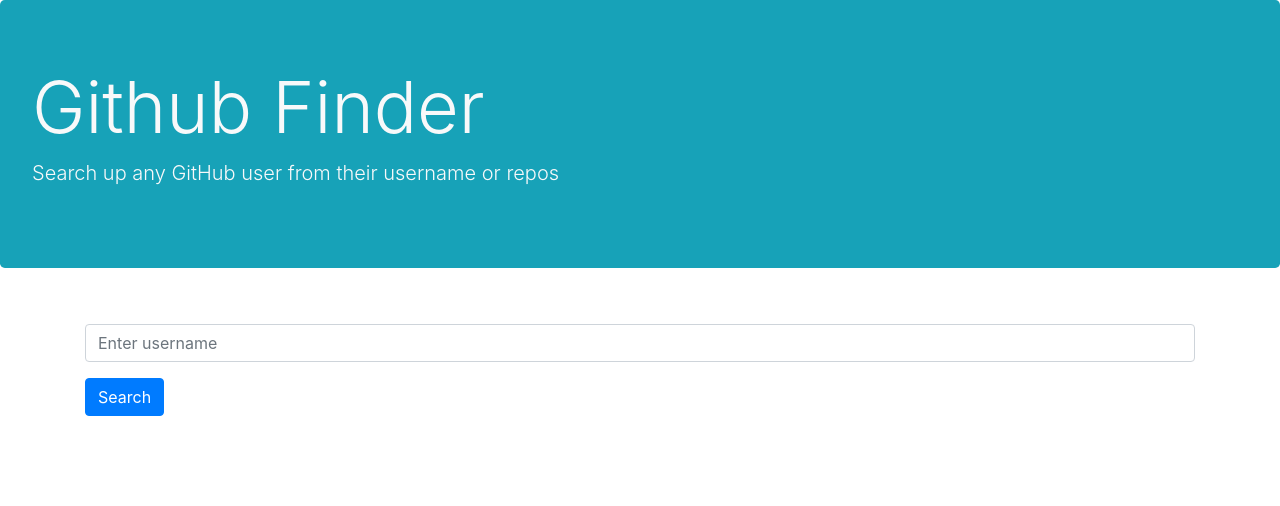
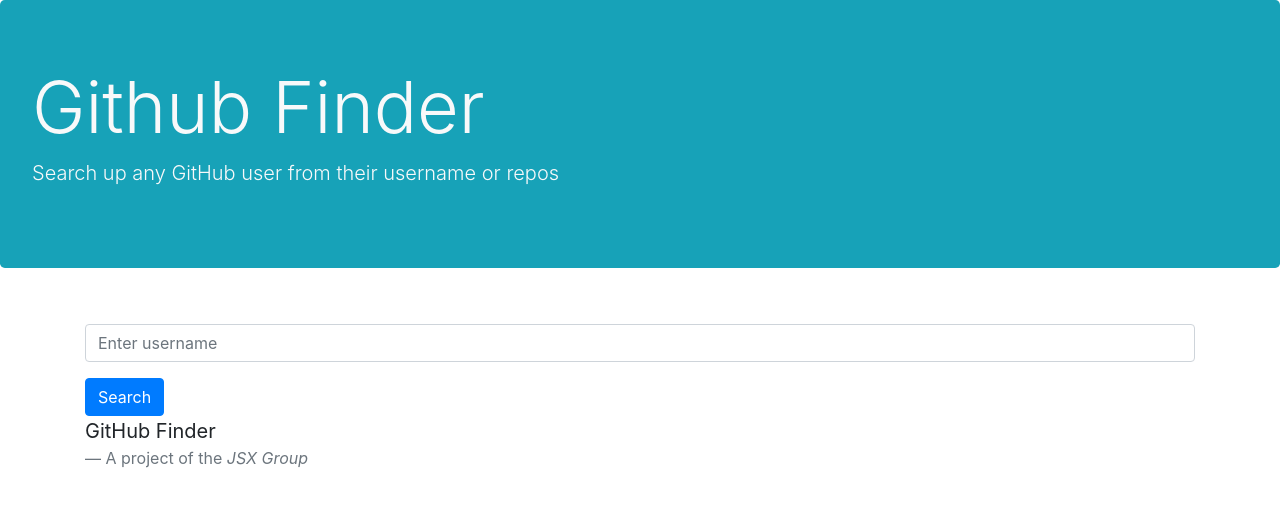
Before and after one commit to usman1100/github-finder, a React (Create React App) app: page / in a window 1280 px wide. Shown: the top 506 px of the page. Built offline with nearby package versions, Linux system fonts and the light colour scheme.

Commit message:
Refactored to have only thre components in App.js

```diff
--- a/src/App.js
+++ b/src/App.js
@@ -1,129 +1,20 @@
-import React from 'react';
+import React, { Component } from 'react'
+import Finder from "./components/pages/Finder"
+import About from "./components/pages/About"
 import Header from "./components/Header"
-import SearchButton from "./components/SearchButton"
-import SearchBox from './components/SearchBox';
-import CardContainer from './components/CardContainer';
-import Card from './components/Card';
-import Spinner from "./components/Spinner"
-import NotFoundText from './components/NotFoundText';
-import Alert from './components/Alert';
-import About from './components/pages/About';
 
-import {BrowserRouter as Router, Route, Switch, Link} from 'react-router-dom'
-
-
-class App extends React.Component {
-
-    constructor() {
-        super();
-
-        this.state = {
-            userList: [],
-            userName: "",
-            loading: false,
-            notFound: false,
-            alert: false
-        }
-    }
-
-    getUsersList = userName => {
-
-
-        // If user enters nothing
-        // Alert will be set to true inorder...
-        // ...to display the <Alert/> component
-        // NotFound will be set to true just ...
-        // ...  to get rid of it on that time
-        if (this.state.userName === "") {
-            this.setState({ alert: true });
-            return;
-        }
-
-        this.setState({ loading: true })
-        const url = `https://api.github.com/search/users?q=${this.state.userName}`
-
-        fetch(url)
-            .then(response => response.json())
-            .then(data => {
-                console.log(data['items'], "Data")
-                this.setState({ userList: data['items'] }, () => {
-
-
-                    // Making sure the userList value
-                    // is an array in all cases so it doesnt throw
-                    // an error ever
-                    if (this.state.userList === undefined)
-                        this.setState({ userList: [] })
-
-                    if (this.state.userList.length === 0) {
-                        // Incase of error
-                        // i.e Request fails or user is not found
-                        this.setState({ notFound: true, loading: false, alert: false })
-                    }
-
-                    else {
-                        // If everything goes smoothly
-                        this.setState({ loading: false, notFound: false, alert: false })
-                    }
-                })
-
-            })
-
-
-        console.log(this.state.userList, "Userlist")
-    }
-
-    setUserName = e => {
-        // Updating the username value
-        // obtained from the SearchBox component
-        this.setState({ userName: e.target.value }
-        )
-
-    }
-
+export default class App extends Component {
     render() {
-        const { notFound, loading, alert } = this.state;
         return (
-            <Router>
-            <div className="App">
-
-
-
-
-
+            <div>
 
                 <Header />
 
-                <Route path="/about" component={About}/>
+                <Finder/>
 
-
-                <>
-                    {alert && <Alert />}
-                    <SearchBox updateUserName={this.setUserName} />
-                    <SearchButton getUsers={this.getUsersList} />
-                    {
-                        loading ? <Spinner /> : // While loading is true show a spinner
-                            notFound ? <NotFoundText /> : // If search yields no results, notFound will be true and no users will be shown
-                                <CardContainer>
-                                    {
-                                        this.state.userList.map(user =>
-                                            <Card key={user.id} profile={user} />
-                                        )
-                                    }
-                                </CardContainer>
-                    }
-                </>
-
-
-
-
-
-
+                <About/>
 
             </div>
-            </Router>
-        );
+        )
     }
 }
-
-export default App;
--- /dev/null
+++ b/src/components/pages/Finder.jsx
@@ -0,0 +1,105 @@
+import React from 'react';
+import Header from "../Header"
+import SearchButton from "../SearchButton"
+import SearchBox from '../SearchBox';
+import CardContainer from '../CardContainer';
+import Card from '../Card';
+import Spinner from "../Spinner"
+import NotFoundText from '../NotFoundText';
+import Alert from '../Alert';
+
+
+class Finder extends React.Component {
+
+    constructor() {
+        super();
+
+        this.state = {
+            userList: [],
+            userName: "",
+            loading: false,
+            notFound: false,
+            alert: false
+        }
+    }
+
+    getUsersList = userName => {
+
+
+        // If user enters nothing
+        // Alert will be set to true inorder...
+        // ...to display the <Alert/> component
+        // NotFound will be set to true just ...
+        // ...  to get rid of it on that time
+        if (this.state.userName === "") {
+            this.setState({ alert: true });
+            return;
+        }
+
+        this.setState({ loading: true })
+        const url = `https://api.github.com/search/users?q=${this.state.userName}`
+
+        fetch(url)
+            .then(response => response.json())
+            .then(data => {
+                console.log(data['items'], "Data")
+                this.setState({ userList: data['items'] }, () => {
+
+
+                    // Making sure the userList value
+                    // is an array in all cases so it doesnt throw
+                    // an error ever
+                    if (this.state.userList === undefined)
+                        this.setState({ userList: [] })
+
+                    if (this.state.userList.length === 0) {
+                        // Incase of error
+                        // i.e Request fails or user is not found
+                        this.setState({ notFound: true, loading: false, alert: false })
+                    }
+
+                    else {
+                        // If everything goes smoothly
+                        this.setState({ loading: false, notFound: false, alert: false })
+                    }
+                })
+
+            })
+
+
+        console.log(this.state.userList, "Userlist")
+    }
+
+    setUserName = e => {
+        // Updating the username value
+        // obtained from the SearchBox component
+        this.setState({ userName: e.target.value }
+        )
+
+    }
+
+    render() {
+        const { notFound, loading, alert } = this.state;
+        return (
+            <div className="App">
+
+                    {alert && <Alert />}
+                    <SearchBox updateUserName={this.setUserName} />
+                    <SearchButton getUsers={this.getUsersList} />
+                    {
+                        loading ? <Spinner /> : // While loading is true show a spinner
+                            notFound ? <NotFoundText /> : // If search yields no results, notFound will be true and no users will be shown
+                                <CardContainer>
+                                    {
+                                        this.state.userList.map(user =>
+                                            <Card key={user.id} profile={user} />
+                                        )
+                                    }
+                                </CardContainer>
+                    }
+            </div>
+        );
+    }
+}
+
+export default Finder;
```
